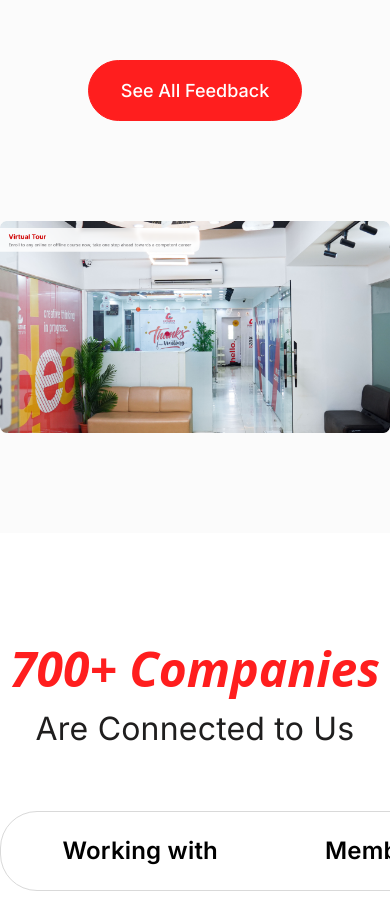
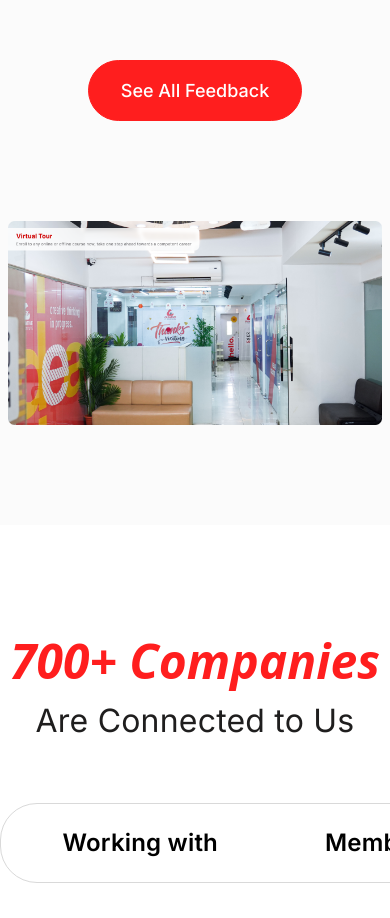
Before and after one commit to shoumen-shomu/creative-it-canada, a Next.js app: page / in a window 390 px wide. Shown: the part 6880-7798 px from the top of the page. Built offline with nearby package versions, Linux system fonts and the light colour scheme; a web font is replaced by a local one.

Commit message:
Virtual Image px  added

```diff
--- a/src/app/components/layouts/home/Virtualimg.jsx
+++ b/src/app/components/layouts/home/Virtualimg.jsx
@@ -5,7 +5,7 @@ import Image from 'next/image'
 const Virtualimg = () => {
   return (
     <section>
-        <div className='py-25 bg-[#FBFBFB]'>
+        <div className='px-2 lg:px-0 py-25 bg-[#FBFBFB]'>
             <Container>
                 <Image src="/images/virtualimg.png" alt='virtualimg.png' width={1320} height={720}/>
             </Container>
```
